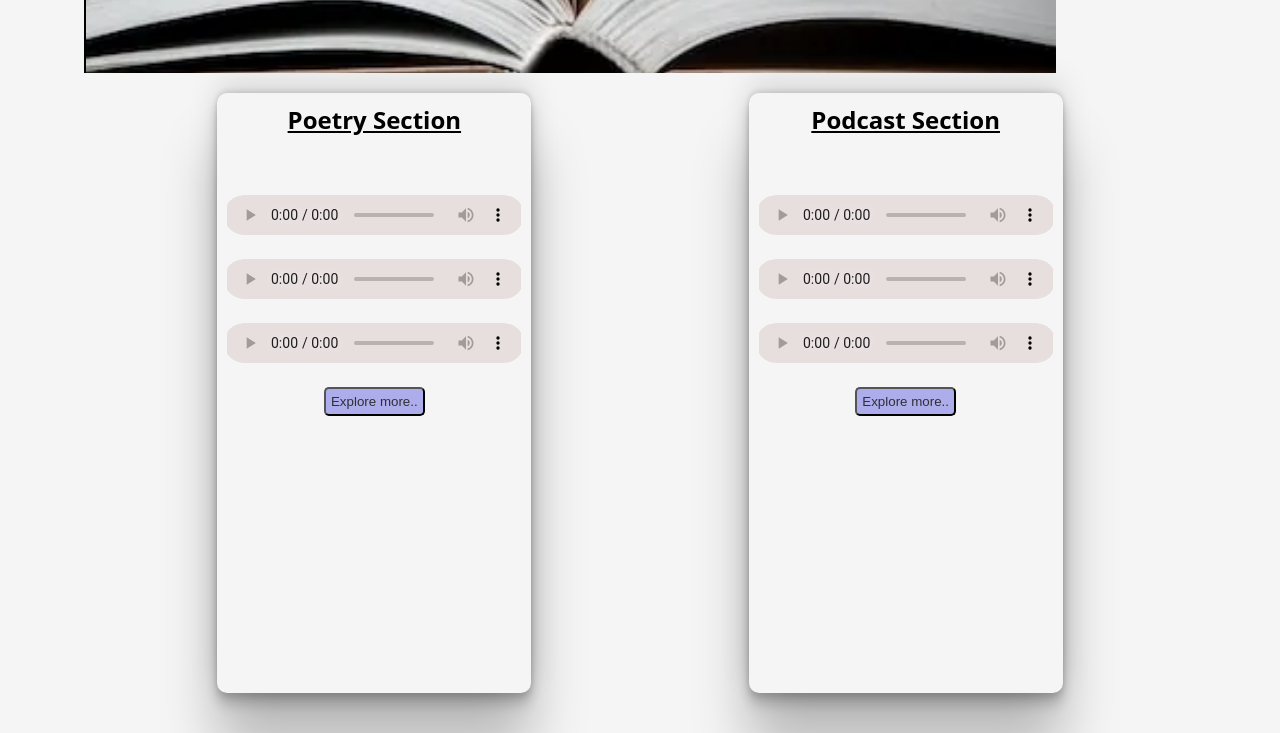
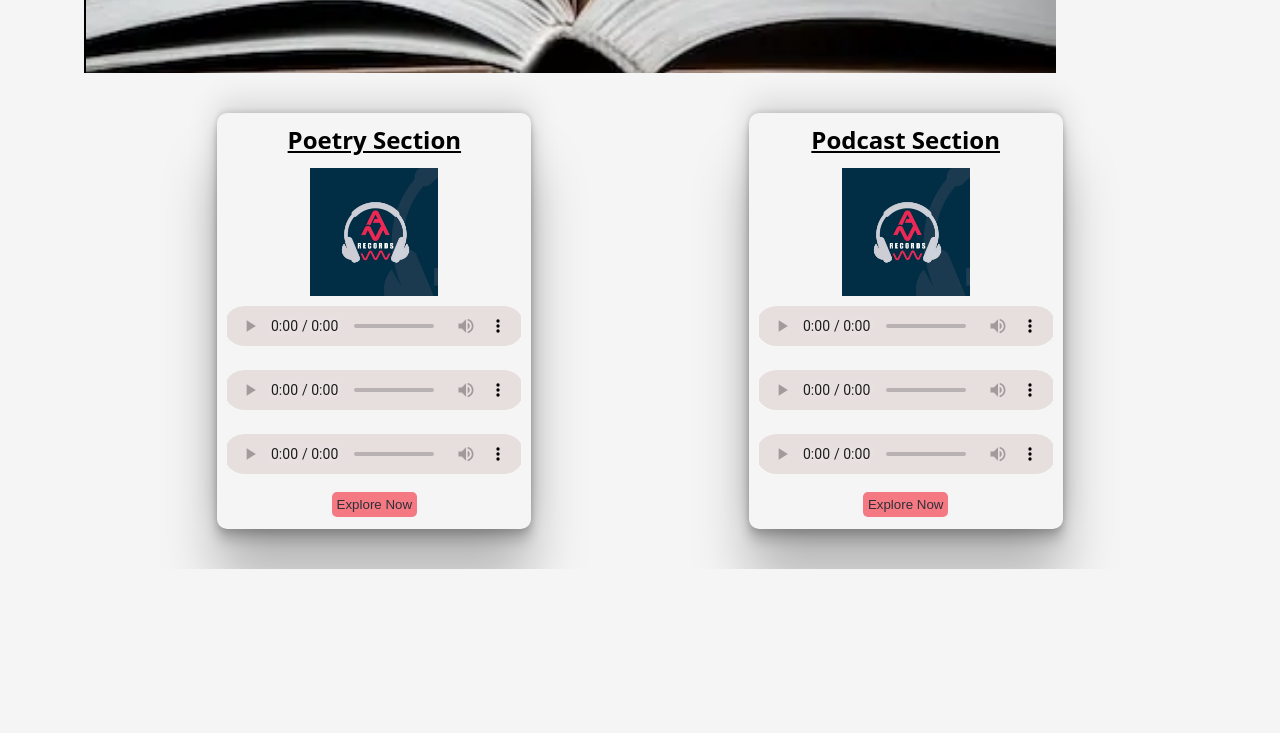
Before and after one commit to Aayushsah6969/Audio-Project, a plain HTML site: page index.html in a window 1280 px wide. Shown: the part 747-1480 px from the top of the page. After the commit the page ends 1316 px from the top, so only its background shows below. Drawn offline with nearby package versions, Linux system fonts and the light colour scheme.

Commit message:
second sommit

```diff
--- a/index.html
+++ b/index.html
@@ -84,13 +84,15 @@
           <div class="poetry_container">
             <h2>Poetry Section</h2>
             <div class="box">
+              <img src="logo.webp" alt="">
+
               <ul>
                 <li><audio src="audio.mp3" controls></audio></li>
                 <li><audio src="audio.mp3" controls></audio></li>
                 <li><audio src="audio.mp3" controls></audio></li>
               </ul>
               <div class="more">
-                <button>Explore more..</button>
+                <button>Explore Now</button>
               </div>
             </div>
           </div>
@@ -99,13 +101,14 @@
           <div class="podcast_container">
             <h2>Podcast Section</h2>
             <div class="box">
+              <img src="logo.webp" alt="">
               <ul>
                 <li><audio src="audio.mp3" controls></audio></li>
                 <li><audio src="audio.mp3" controls></audio></li>
                 <li><audio src="audio.mp3" controls></audio></li>
               </ul>
               <div class="more">
-                <button>Explore more..</button>
+                <button>Explore Now</button>
               </div>
             </div>
           </div>
--- a/style.css
+++ b/style.css
@@ -1,59 +1,75 @@
-*{
+* {
     margin: 0;
     padding: 0;
     font-family: sans-serif;
 }
-.red{
+
+.red {
     border: 2px solid red;
 }
-.flex{
+
+.flex {
     display: flex;
     justify-content: center;
     align-items: center;
 }
-.land{
+
+.land {
     display: flex;
+    overflow: hidden; /* Prevent horizontal scroll */
 }
-nav{
+
+nav.navbar {
+    /* position: fixed; Make the navbar sticky */
+    top: 0; /* Stick it to the top of the viewport */
+    left: 0;
     width: 5vw;
     height: 100vh;
     display: flex;
     flex-direction: column;
     justify-content: space-around;
-    border-right:2px solid black ;
+    border-right: 2px solid black;
     transition: all 0.3s ease-in-out;
+    z-index: 1000; /* Ensure it's above other content */
 }
-nav:hover{
+
+nav.navbar:hover {
     width: 13vw;
 }
-nav:hover .nav-items ul li a{
+
+nav.navbar:hover .nav-items ul li a {
     display: inline-block;
 }
-.logo img{
+
+.logo img {
     width: 5vw;
     border-radius: 50%;
     margin: 3px;
 }
-.nav-items{
+
+.nav-items {
     display: flex;
     justify-content: end;
     align-items: center;
     font-weight: 500;
 }
+
 .nav-items ul li {
     list-style-type: none;
     display: flex;
-    justify-content:start;
+    justify-content: start;
     align-items: center;
     padding: 10px;
     cursor: pointer;
     transition: all 0.4s ease-in-out;
 }
-.nav-items ul li span{
+
+.nav-items ul li span {
     margin: 5px;
     font-size: 30px;
 }
-.nav-items ul li a{
+
+.nav-items ul li a {
     display: flex;
     justify-content: center;
     align-items: center;
@@ -61,6 +77,7 @@ nav:hover .nav-items ul li a{
     color: black;
     display: none;
 }
+
 .hero{
     width: 75vw;
     height: auto;
@@ -150,7 +167,7 @@ body {
 }
 
 .container {
-    height: 80vh;
+    /* height: 80vh; */
     width: auto;
     border: 0px solid;
     display: flex;
@@ -163,7 +180,7 @@ body {
     /* border: 1px solid rgb(155, 108, 108); */
     box-shadow: rgba(0, 0, 0, 0.25) 0px 54px 55px, rgba(0, 0, 0, 0.12) 0px -12px 30px, rgba(0, 0, 0, 0.12) 0px 4px 6px, rgba(0, 0, 0, 0.17) 0px 12px 13px, rgba(0, 0, 0, 0.09) 0px -3px 5px;
     border-radius: 10px;
-    height: 75vh;
+    /* height: 75vh; */
 }
 
 .more button {
@@ -172,9 +189,10 @@ body {
     border-radius: 5px;
     padding: 5px;
     cursor: pointer;
-    background-color: rgb(173, 173, 235);
+    background-color: rgb(244, 121, 131);
     color: rgb(47, 47, 55);
-    margin-top: 10px;
+    margin-top: 4px;
+    border: none;
 }
 
 .poetry_container {
@@ -183,7 +201,7 @@ body {
     flex-direction: column;
     padding: 10px;
     align-items: center;
-    height: 70vh;
+    /* height: 70vh; */
 
 }
 
@@ -191,13 +209,6 @@ audio::-webkit-media-controls-panel {
     background-color: rgb(231, 222, 222);
 }
 
-/* audio::-webkit-media-controls-current-time-display {
-    display: none;
-} */
-
-/* audio::-webkit-media-controls-time-remaining-display {
-    display: none;
-} */
 
 audio::-webkit-media-controls-play-button {
     background-color: rgb(231, 222, 222);
@@ -215,12 +226,12 @@ h2 {
     flex-direction: column;
     padding: 10px;
     align-items: center;
-    height: 70vh;
+    /* height: 70vh; */
 }
 
 .box {
     margin: auto;
-    height: 55vh;
+    /* height: 55vh; */
     padding: 2px;
     width: 290px;
     overflow: hidden;
@@ -238,3 +249,9 @@ h2 {
     height: 40px;
     width: 270px;
 }
+.box img{
+    width: 10vw;
+}
+.section-2{
+    margin-top: 20px;
+}
```
